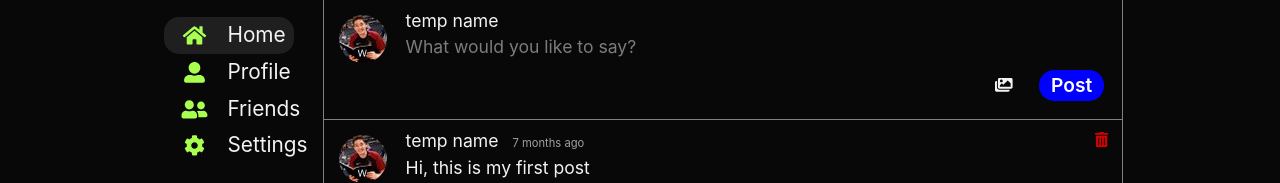
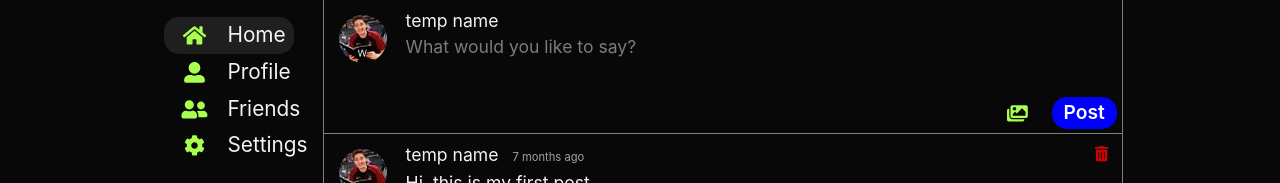
Before and after one commit to social-media-app-project/social-media-app, a React (Create React App) app in the folder frontend/: page / in a window 1280 px wide. Shown: the top 183 px of the page. Built offline with nearby package versions, Linux system fonts and the light colour scheme.

Commit message:
added image upload to posts

```diff
--- a/frontend/src/components/CreatePost/AttachmentsBar/AttachmentsBar.js
+++ b/frontend/src/components/CreatePost/AttachmentsBar/AttachmentsBar.js
@@ -3,10 +3,16 @@ import { FaImages } from "react-icons/fa";
 import ImageUploadButton from "../ImageUploadButton/ImageUploadButton";
 import styles from "./AttachmentsBar.module.css";
 
-const AttachmentsBar = () => {
+const AttachmentsBar = (props) => {
+  const { handleImageUpload } = props;
+
   return (
     <div className={styles["attachments-bar"]}>
-      <ImageUploadButton multiple>
+      <ImageUploadButton
+        multiple
+        className={styles["image-upload-button"]}
+        handleImageUpload={handleImageUpload}
+      >
         <FaImages />
       </ImageUploadButton>
     </div>
--- a/frontend/src/components/CreatePost/CreatePost.js
+++ b/frontend/src/components/CreatePost/CreatePost.js
@@ -1,14 +1,49 @@
-import React from "react";
+import React, { useState } from "react";
+import LargeTextInput from "../common/form/LargeTextInput/LargeTextInput";
 import GeneralPostContainer from "../GeneralPostContainer/GeneralPostContainer";
+import PostImageSlideshow from "../PostImageSlideshow/PostImageSlideshow";
+import AttachmentsBar from "./AttachmentsBar/AttachmentsBar";
 import styles from "./CreatePost.module.css";
-import CreatePostForm from "./CreatePostForm/CreatePostForm";
+import CreatePostButton from "./CreatePostButton/CreatePostButton";
 
 const CreatePost = (props) => {
+  const [images, setImages] = useState([]);
+
+  const handleImageUpload = (e) => {
+    const fileURLs = [];
+
+    for (let i = 0; i < e.target.files.length; i++) {
+      fileURLs.push(URL.createObjectURL(e.target.files[i]));
+    }
+
+    console.log(fileURLs);
+
+    setImages([...images, ...fileURLs]);
+  };
+
+  const handleRemoveImage = (index) => {
+    setImages([
+      ...images.slice(0, index),
+      ...images.slice(index + 1, images.length),
+    ]);
+  };
+
   return (
     <div className={styles["create-post-container"]}>
       <GeneralPostContainer props={props}>
-        <CreatePostForm />
+        <LargeTextInput placeholder={"What would you like to say?"} />
       </GeneralPostContainer>
+      <div className={styles["slideshow-container"]}>
+        <PostImageSlideshow
+          images={images}
+          handleRemoveImage={handleRemoveImage}
+          editable
+        />
+      </div>
+      <div className={styles["buttons-container"]}>
+        <AttachmentsBar handleImageUpload={handleImageUpload} />
+        <CreatePostButton />
+      </div>
     </div>
   );
 };
--- a/frontend/src/components/CreatePost/CreatePost.module.css
+++ b/frontend/src/components/CreatePost/CreatePost.module.css
@@ -1,3 +1,16 @@
 .create-post-container {
   border-bottom: 1px solid grey;
 }
+
+.buttons-container {
+  display: flex;
+  justify-content: flex-end;
+  padding: 0.3em;
+  gap: 1.5em;
+}
+
+.slideshow-container {
+  padding: 12px;
+  padding-top: 0;
+  text-align: center;
+}
--- a/frontend/src/components/CreatePost/CreatePostForm/CreatePostForm.js
+++ /dev/null
@@ -1,21 +0,0 @@
-import React from "react";
-import AttachmentsBar from "../AttachmentsBar/AttachmentsBar";
-import CreatePostButton from "../CreatePostButton/CreatePostButton";
-import LargeTextInput from "../../common/form/LargeTextInput/LargeTextInput";
-import styles from "./CreatePostForm.module.css";
-
-const CreatePostForm = () => {
-  return (
-    <form>
-      <LargeTextInput
-        placeholder={"What would you like to say?"}
-      ></LargeTextInput>
-      <div className={styles["buttons-container"]}>
-        <AttachmentsBar></AttachmentsBar>
-        <CreatePostButton></CreatePostButton>
-      </div>
-    </form>
-  );
-};
-
-export default CreatePostForm;
--- a/frontend/src/components/CreatePost/CreatePostForm/CreatePostForm.module.css
+++ /dev/null
@@ -1,6 +0,0 @@
-.buttons-container {
-  display: flex;
-  justify-content: flex-end;
-  padding: 0.3em;
-  gap: 1.5em;
-}
--- a/frontend/src/components/CreatePost/ImageUploadButton/ImageUploadButton.js
+++ b/frontend/src/components/CreatePost/ImageUploadButton/ImageUploadButton.js
@@ -10,7 +10,8 @@ const ImageUploadButton = (props) => {
     <div>
       <button
         onClick={() => imageInputRef.current.click()}
-        className={className ? className : styles["upload-button"]}
+        className={className ? className : styles["upload-icon"]}
+        type="button"
       >
         {children}
       </button>
--- a/frontend/src/components/PostImageSlideshow/Image/Image.js
+++ b/frontend/src/components/PostImageSlideshow/Image/Image.js
@@ -1,12 +1,21 @@
 import React from "react";
+import { FaTrashAlt } from "react-icons/fa";
 import styles from "./Image.module.css";
 
 const Image = (props) => {
-  const { index, currIndex, imageSrc, onClick } = props;
+  const { index, currIndex, imageSrc, onClick, editable, handleRemove } = props;
   const appearStyle = { display: index === currIndex ? "flex" : "none" };
 
   return (
     <div className={styles["picture-container"]} style={appearStyle}>
+      {editable && (
+        <button
+          className={styles["delete-button"]}
+          onClick={() => handleRemove(index)}
+        >
+          <FaTrashAlt />
+        </button>
+      )}
       <img
         className={styles["picture"]}
         src={imageSrc}
--- a/frontend/src/components/PostImageSlideshow/Image/Image.module.css
+++ b/frontend/src/components/PostImageSlideshow/Image/Image.module.css
@@ -3,8 +3,8 @@
   justify-content: center;
   max-width: 426px;
   max-height: 240px;
-  border-radius: 1.25rem;
   overflow: hidden;
+  position: relative;
 }
 
 img.picture {
@@ -16,3 +16,18 @@ img.picture {
 img.picture:hover {
   cursor: pointer;
 }
+
+.delete-button {
+  color: var(--bad-button-color);
+  cursor: pointer;
+  background: none;
+  font-size: 0.95rem;
+  border: none;
+  position: absolute;
+  top: 5px;
+  right: 5px;
+}
+
+.delete-button:hover {
+  color: var(--bad-button-color-dark);
+}
--- a/frontend/src/components/PostImageSlideshow/PostImageSlideshow.js
+++ b/frontend/src/components/PostImageSlideshow/PostImageSlideshow.js
@@ -4,7 +4,8 @@ import { IoIosArrowForward, IoIosArrowBack } from "react-icons/io";
 import Image from "./Image/Image";
 
 const PostImageSlideshow = (props) => {
-  const { index, images, handlePostImageClick } = props;
+  const { index, images, handlePostImageClick, editable, handleRemoveImage } =
+    props;
 
   const [imageIndex, setImageIndex] = useState(index || 0);
 
@@ -34,11 +35,17 @@ const PostImageSlideshow = (props) => {
         {images.map((imageSrc, index) => {
           return (
             <Image
+              handleRemove={handleRemoveImage}
+              editable={editable}
               key={index}
               index={index}
               imageSrc={imageSrc}
               currIndex={imageIndex}
-              onClick={() => handlePostImageClick(images, index)}
+              onClick={
+                handlePostImageClick
+                  ? () => handlePostImageClick(images, index)
+                  : undefined
+              }
             />
           );
         })}
```
